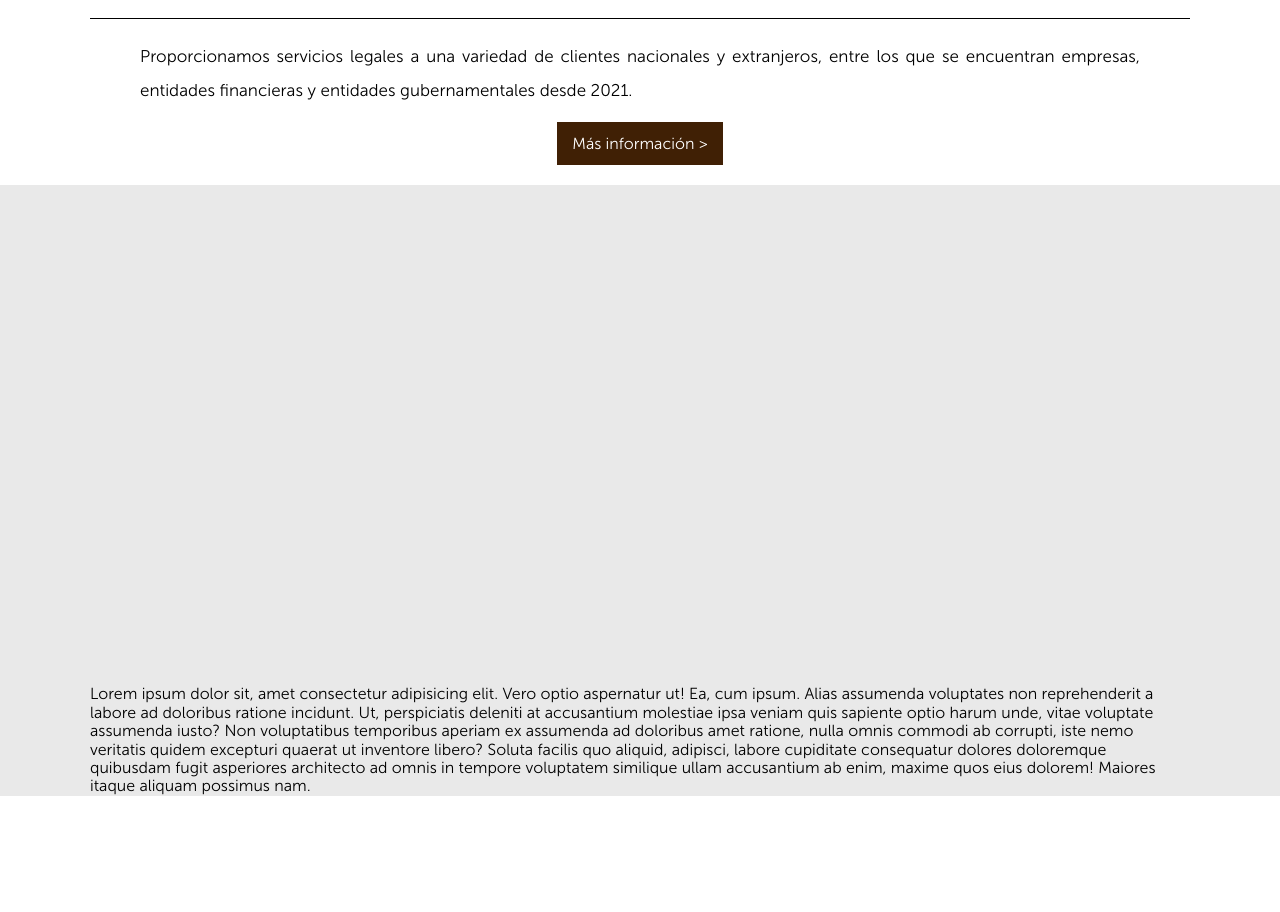
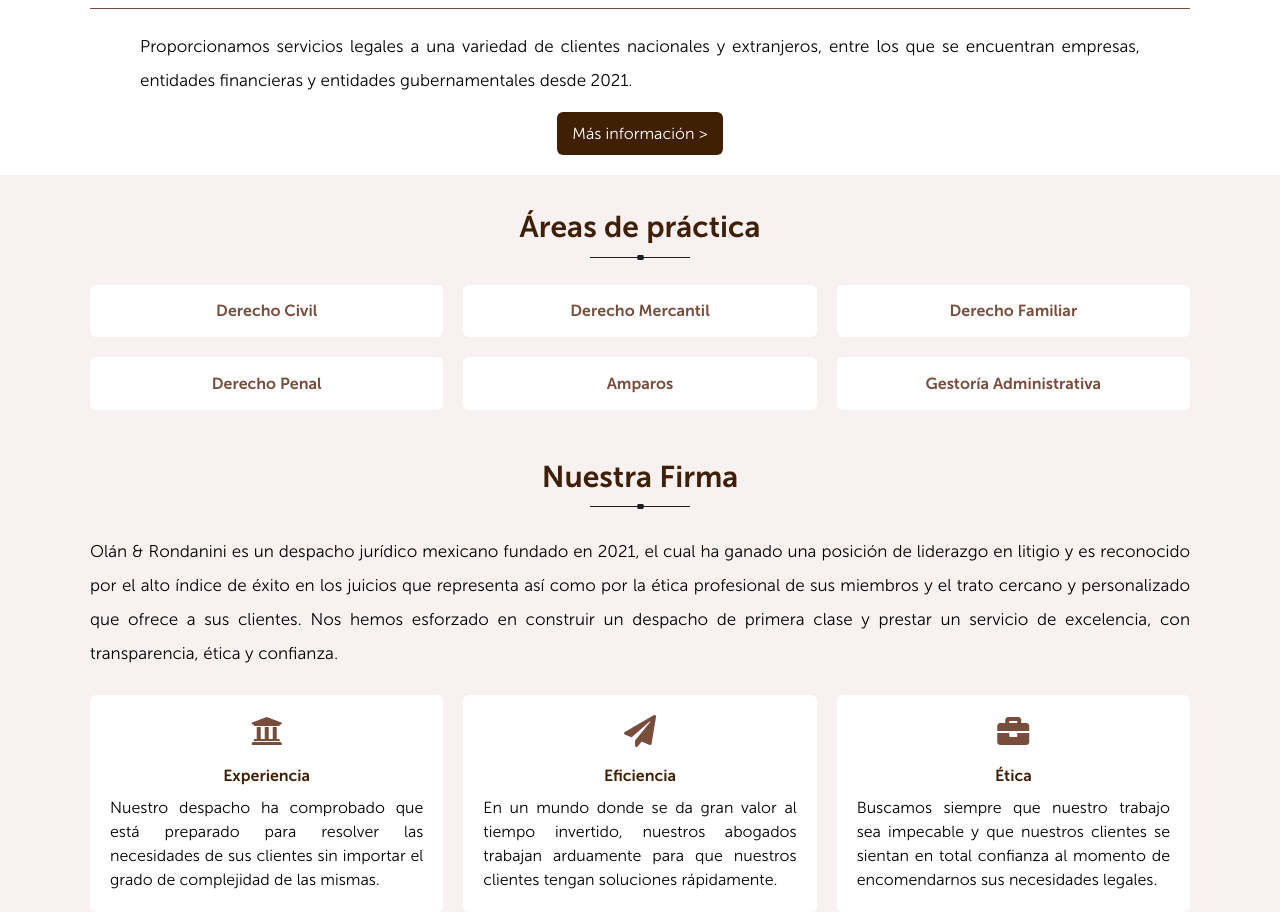
Before and after one commit to AbrahamXTS/OlanRondanini, a plain HTML site: page index.html in a window 1280 px wide. Shown: the part 572-1484 px from the top of the page. Before the commit the page ends 1368 px from the top, so only its background shows below. Drawn offline with Linux system fonts and the light colour scheme.

Commit message:
Redesign :art:

```diff
--- a/index.html
+++ b/index.html
@@ -6,7 +6,8 @@
 		<link rel="stylesheet" href="./styles/normalize.css" />
 		<link rel="stylesheet" href="./styles/pages/home.css" />
 		<link rel="stylesheet" href="./styles/font/museo.css" />
-		<link rel="shortcut icon" href="images/icono.png" type="image/x-icon" />
+		<link rel="stylesheet" href="https://use.fontawesome.com/releases/v5.15.4/css/all.css" integrity="sha384-DyZ88mC6Up2uqS4h/KRgHuoeGwBcD4Ng9SiP4dIRy0EXTlnuz47vAwmeGwVChigm" crossorigin="anonymous">
+		<link rel="shortcut icon" href="images/favicon.png" type="image/x-icon" />
 		<meta name="viewport" content="width=device-width, initial-scale=1.0" />
 	</head>
 	<body>
@@ -33,9 +34,10 @@
 				<a href="#">Contáctanos</a>
 			</div>
 		</nav>
+		<div class="blank">&nbsp;</div>
 
-		<div class="blank">&nbsp;</div>
-		<header class="flex contenedor">
+		<header>
+			<div class="flex contenedor header">
 				<img src="./images/logo.jpeg" alt="Olán & Rondanini" />
 				<div class="flex informacion">
 					<p>
@@ -45,19 +47,68 @@
 					</p>
 					<a class="boton">Más información ></a>
 				</div>
+			</div>
 		</header>
 
-		<section>
+		<section class="servicios">
 			<div class="contenedor">
-				Lorem ipsum dolor sit, amet consectetur adipisicing elit. Vero optio aspernatur ut! Ea, cum
-				ipsum. Alias assumenda voluptates non reprehenderit a labore ad doloribus ratione incidunt.
-				Ut, perspiciatis deleniti at accusantium molestiae ipsa veniam quis sapiente optio harum
-				unde, vitae voluptate assumenda iusto? Non voluptatibus temporibus aperiam ex assumenda ad
-				doloribus amet ratione, nulla omnis commodi ab corrupti, iste nemo veritatis quidem
-				excepturi quaerat ut inventore libero? Soluta facilis quo aliquid, adipisci, labore
-				cupiditate consequatur dolores doloremque quibusdam fugit asperiores architecto ad omnis in
-				tempore voluptatem similique ullam accusantium ab enim, maxime quos eius dolorem! Maiores
-				itaque aliquam possimus nam.
+				<h2>Áreas de práctica</h2>
+				<div class="linea">&nbsp;</div>
+				<div class="areas">
+					<a href="#" class="elemento">
+						<h4>Derecho Civil</h4>
+					</a href="#">
+					<a href="#" class="elemento">
+						<h4>Derecho Mercantil</h4>
+					</a href="#">
+					<a href="#" class="elemento">
+						<h4>Derecho Familiar</h4>
+					</a href="#">
+					<a href="#" class="elemento">
+						<h4>Derecho Penal</h4>
+					</a href="#">
+					<a href="#" class="elemento">
+						<h4>Amparos</h4>
+					</a href="#">
+					<a href="#" class="elemento">
+						<h4>Gestoría Administrativa</h4>
+					</a href="#">
+				</div>
+			</div>
+		</section>
+
+		<main class="firma">
+			<div class="contenedor">
+				<h2>Nuestra Firma</h2>
+				<div class="linea"></div>
+				<p>
+					Olán & Rondanini es un despacho jurídico mexicano fundado en 2021, el cual ha ganado una
+					posición de liderazgo en litigio y es reconocido por el alto índice de éxito en los
+					juicios que representa así como por la ética profesional de sus miembros y el trato
+					cercano y personalizado que ofrece a sus clientes. Nos hemos esforzado en construir un
+					despacho de primera clase y prestar un servicio de excelencia, con transparencia, ética y
+					confianza.
+				</p>
+			</div>
+		</main>
+
+		<section class="contenedor caracteristicas">
+			<div class="grid">
+				<div class="elemento">
+					<i class="fa fa-university fa-2x"></i>
+					<h4>Experiencia</h4>
+					<p>Nuestro despacho ha comprobado que está preparado para resolver las necesidades de sus clientes sin importar el grado de complejidad de las mismas.</p>
+				</div>
+				<div class="elemento">
+					<i class="fa fa-paper-plane fa-2x"></i>
+					<h4>Eficiencia</h4>
+					<p>En un mundo donde se da gran valor al tiempo invertido, nuestros abogados trabajan arduamente para que nuestros clientes tengan soluciones rápidamente.</p>
+				</div>
+				<div class="elemento">
+					<i class="fa fa-briefcase fa-2x"></i>
+					<h4>Ética</h4>
+					<p>Buscamos siempre que nuestro trabajo sea impecable y que nuestros clientes se sientan en total confianza al momento de encomendarnos sus necesidades legales.</p>
+				</div>
 			</div>
 		</section>
 
--- a/sass/components/_navigation.scss
+++ b/sass/components/_navigation.scss
@@ -2,7 +2,7 @@
 
 nav {
 	width: 100%;
-	height: 5rem;
+	height: 6rem;
 	position: fixed;
 	background-color: var.$primario;
 
--- a/sass/pages/home.scss
+++ b/sass/pages/home.scss
@@ -1,30 +1,32 @@
 @use "../components/navigation";
-@use "../utilities/utilities";
+@use "../utilities/utilities" as var;
 
 .blank {
-	height: 5rem;
+	height: 6rem;
 }
 
 header {
-	height: auto;
+	background-color: white;
+
+	.header {
 		flex-direction: column;
 
 		img {
-		width: 100%;
+			width: 90%;
 			margin-bottom: 2rem;
 		}
 
 		@media (min-width: 768px) {
 			img {
 				width: auto;
-			height: 52rem;
+				height: 50rem;
 			}
 		}
 
 		.informacion {
 			padding-top: 1rem;
 			flex-direction: column;
-		border-top: 1px solid black;
+			border-top: 1px solid var.$secundario;
 
 			p {
 				line-height: 2;
@@ -47,8 +49,94 @@ header {
 			}
 		}
 	}
+}
 
-section {
-	padding-top: 50rem;
-	background-color: #e9e9e9;
+section.servicios {
+	padding-top: 3.5rem;
+	background-color: #f8f1f1;
+
+	.areas {
+		gap: 2rem;
+		display: grid;
+		padding-top: 2.5rem;
+		grid-template-columns: 1fr;
+
+		.elemento {
+			line-height: 0;
+			border-radius: 6px;
+			background-color: white;
+
+			h4 {
+				padding: 0.5rem;
+				text-align: center;
+				color: var.$secundario;
 			}
+		}
+
+		.elemento:hover {
+			border-bottom: solid 1rem var.$secundario;
+		}
+	}
+
+	@media (min-width: 540px) {
+		.areas {
+			grid-template-columns: repeat(2, 1fr);
+		}
+	}
+
+	@media (min-width: 768px) {
+		.areas {
+			grid-template-columns: repeat(3, 1fr);
+		}
+	}
+}
+
+main.firma {
+	padding-top: 5rem;
+
+	.contenedor {
+		p {
+			line-height: 2;
+			font-size: 1.7rem;
+			padding-top: 2.5rem;
+			text-align: justify;
+		}
+	}
+}
+
+section.caracteristicas {
+	.grid {
+		gap: 2rem;
+		display: grid;
+		padding-top: 2.5rem;
+		grid-template-columns: 1fr;
+
+		.elemento {
+			border-radius: 6px;
+			text-align: center;
+			background-color: white;
+
+			i {
+				margin: 2rem 0rem;
+				color: var.$secundario;
+			}
+
+			h4 {
+				margin: 0rem;
+				color: var.$primario;
+			}
+
+			p {
+				line-height: 1.5;
+				text-align: justify;
+				padding: 1rem 2rem 2rem 2rem;
+			}
+		}
+	}
+
+	@media (min-width: 768px) {
+		.grid {
+			grid-template-columns: repeat(3, 1fr);
+		}
+	}
+}
--- a/sass/utilities/_utilities.scss
+++ b/sass/utilities/_utilities.scss
@@ -1,6 +1,10 @@
+@import url("https://fonts.googleapis.com/css2?family=Open+Sans&family=PT+Sans:wght@400;700&display=swap");
+
 $primario: #402005;
+$secundario: #784d3c;
 
 body {
+	background-color: #f8f1f1;
 	font-family: "MuseoSans", sans-serif;
 }
 
@@ -18,6 +22,30 @@ body {
 .boton {
 	border: none;
 	color: white;
+	cursor: pointer;
 	padding: 1.25rem 1.5rem;
 	background-color: $primario;
+	border-radius: 6px;
 }
+
+h2 {
+	margin: 0rem;
+	font-size: 2.5rem;
+	text-align: center;
+	color: $primario;
+}
+
+@media (min-width: 768px) {
+	h2 {
+		font-size: 3rem;
+	}
+}
+
+.linea {
+	width: 10rem;
+	height: 0.5rem;
+	margin: 1rem auto 0rem auto;
+	background-position: center;
+	background-repeat: no-repeat;
+	background-image: url(../../images/linea.png);
+}
--- a/scripts/main.js
+++ b/scripts/main.js
@@ -6,10 +6,13 @@ document.addEventListener("DOMContentLoaded", () => {
 	botonNavegacion.addEventListener("click", () => {
 		if (menuMovil.style.height == "230.4px") {
 			menuMovil.style.height = "0rem";
-			menuMovilOpciones.forEach((e) => (e.style.display = "none"));
+			menuMovilOpciones.forEach((opcion) => (opcion.style.display = "none"));
 		} else {
 			menuMovil.style.height = "230.4px";
-			setTimeout(() => menuMovilOpciones.forEach((e) => (e.style.display = "block")), 100);
+			setTimeout(
+				() => menuMovilOpciones.forEach((opcion) => (opcion.style.display = "block")),
+				100
+			);
 		}
 	});
 });
```
Also changed, not shown: images/Imagen2.png (deleted), images/favicon.png (renamed from images/icono.png), images/fondo (2).png (deleted), images/linea.png (added), images/servicio.jpg (renamed from images/header.jpg), styles/pages/home.css, 1 other file. Lines whose indentation alone changed are shown as unchanged.
